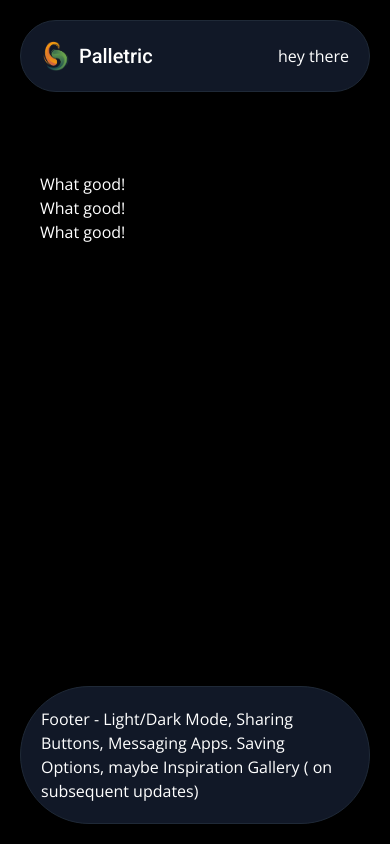
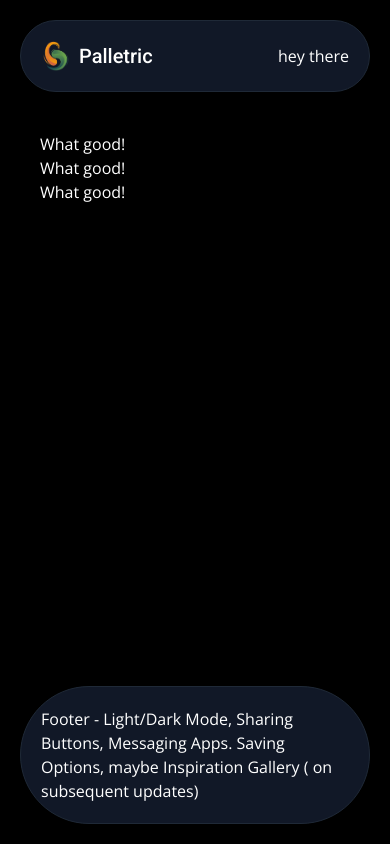
Before and after one commit to Joshardals/Palletric, a Next.js app: page / in a window 390 px wide. Built offline with nearby package versions, Linux system fonts and the light colour scheme.

Commit message:
initial commit

```diff
--- a/app/(root)/layout.tsx
+++ b/app/(root)/layout.tsx
@@ -9,7 +9,7 @@ export default function RootLayout({
   return (
     <div className="flex h-screen flex-col">
       <Header />
-      <main className="flex-1 mt-[9.5rem]">{children}</main>
+      <main className="flex-1 mt-[7rem] sm:mt-[9.5rem]">{children}</main>
       <Footer />
     </div>
   );
```
